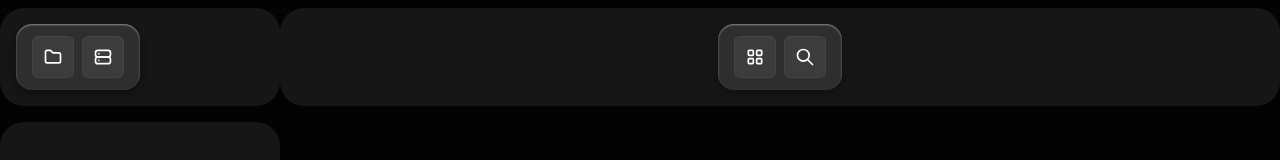
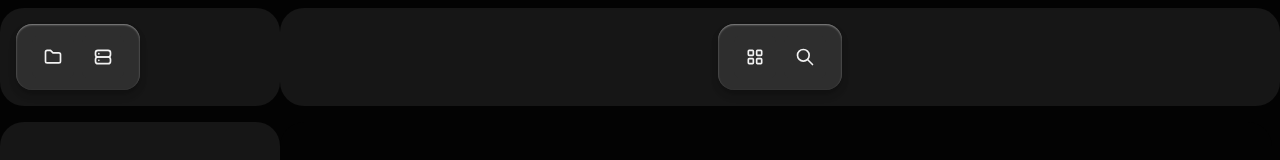
Before and after one commit to serafim-external/ScanMark4, a React (Vite) app in the folder frontend/: page / in a window 1280 px wide. Shown: the top 160 px of the page. Built offline with nearby package versions, Linux system fonts and the light colour scheme.

Commit message:
Обновлены стили кнопки и иконок: изменены цвета фона и текста для улучшения визуального восприятия

```diff
--- a/frontend/src/components/Button.jsx
+++ b/frontend/src/components/Button.jsx
@@ -1,8 +1,8 @@
 const Button = ({ children, onClick, variant = 'default', title }) => {
   const baseStyle = {
-    backgroundColor: '#3C3C3C',
-    color: '#ffffff',
-    border: '1px solid #454545',
+    backgroundColor: 'oklch(0.3 0 264)',
+    color: 'oklch(0.96 0 264)',
+    border: 'none',
     borderRadius: '6px',
     cursor: 'pointer',
     fontSize: '13px',
@@ -27,11 +27,11 @@ const Button = ({ children, onClick, variant = 'default', title }) => {
   const buttonStyle = { ...baseStyle, ...variants[variant] };
 
   const handleMouseEnter = (e) => {
-    e.currentTarget.style.backgroundColor = '#8E4A49';
+    e.currentTarget.style.backgroundColor = 'oklch(0.35 0 264)';
   };
 
   const handleMouseLeave = (e) => {
-    e.currentTarget.style.backgroundColor = '#3C3C3C';
+    e.currentTarget.style.backgroundColor = 'oklch(0.3 0 264)';
   };
 
   return (
```
Also changed, not shown: frontend/src/components/Icons.jsx (+4 -4 lines).
